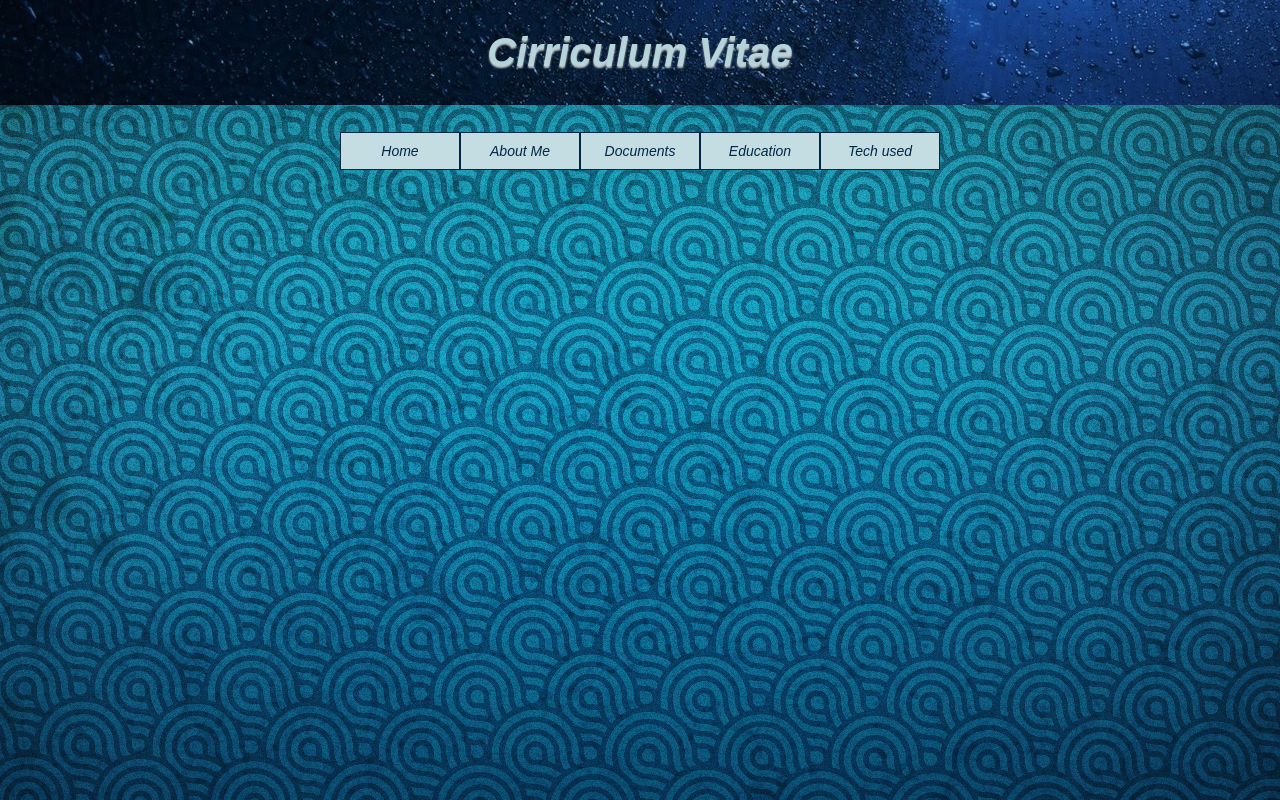
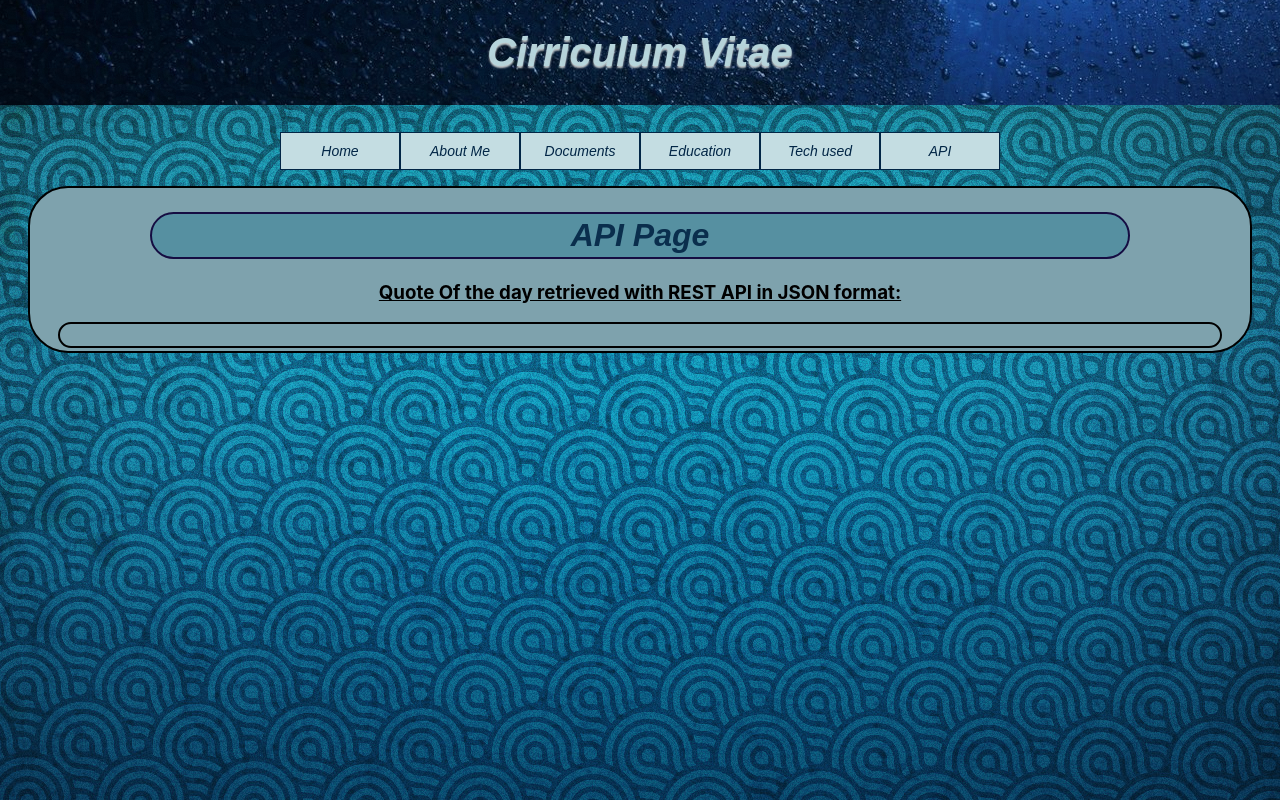
Before and after one commit to hannovdw/Project1, a React (Create React App) app in the folder project1/: page /api in a window 1280 px wide. Built offline with nearby package versions, Linux system fonts and the light colour scheme; no server answers.

Commit message:
Created API page and added quote

```diff
--- /dev/null
+++ b/project1/src/ApiMain.js
@@ -0,0 +1,15 @@
+import React from "react";
+import QuoteAPI from "./QuoteAPI";
+
+function ApiMain(){
+  return(
+    <div className = "paragraph">
+        <h1 className = "head">API Page</h1>
+        <h3><u>Quote Of the day retrieved with REST API in JSON format: </u></h3>
+        <QuoteAPI/>
+
+    </div>
+  );
+}
+
+export default ApiMain;
--- a/project1/src/App.js
+++ b/project1/src/App.js
@@ -3,8 +3,10 @@ import About from "./About";
 import Hobbies from"./Hobbies";
 import Nav from "./Nav";
 import Qualy from "./Qualy";
-import Twit from "./Twitter"
+import QuoteAPI from "./QuoteAPI";
+import Twit from "./Twitter";
 import Edex from "./Edex";
+import ApiMain from "./ApiMain";
 import {BrowserRouter as Router, Switch, Route} from 'react-router-dom';
 import Pic from "C:\\Users\\baren\\Desktop\\Studies\\323\\Project1\\project1\\src\\pic.JPG";
 
@@ -22,6 +24,7 @@ function App(){
       <Route path= "/Project1" component={Home} />
       <Route path= "/hobbies" component={Hobbies} />
       <Route path= "/qualifications" component={Qualy} />
+      <Route path= "/api" component={ApiMain} />
       <Route path= "/about" component={About} />
       <Route path= "/education" component={Edex} />
 
@@ -67,10 +70,7 @@ function setQuote(quote)
 
 
 const Home = () => (
-
   <div className="app">
-  {getQuote()}
-  {getQuote()}
   <div className = "head">
   <h3>Hanno Van der walt{getQuote()}</h3>
       <p>Cell: 0823054581</p>
@@ -79,6 +79,7 @@ const Home = () => (
   <p h1 className = "quote">Daily API quote: {quotefinal}</p>
 <img src = {Pic} alt="Picture" height="300" width="205" className="homeimage" />
 <Twit/>
+<QuoteAPI/>
 </div>
 );
 
--- a/project1/src/Nav.js
+++ b/project1/src/Nav.js
@@ -22,6 +22,10 @@ function Nav(){
       <Link to="/hobbies">
       <button className="btn">Tech used</button>
       </Link>
+      <Link to="/api">
+      <button className="btn">API</button>
+      </Link>
+
     </div>
   );
 }
--- /dev/null
+++ b/project1/src/QuoteAPI.js
@@ -0,0 +1,49 @@
+import React from "react";
+
+let quotefinal ="";
+
+
+function getQuote()
+{
+  let quote = '';
+  let edited = '';
+  let stringed = '';
+
+  fetch('https://quotes.rest/qod.json')
+  .then(function(response){
+    return response.json();
+  })
+  .then(function(jquotes){
+    quote = jquotes.contents.quotes[0].quote;
+    edited = quote;
+    return edited;
+  })
+  .then(function(quoteret){
+    stringed = quoteret.toString();
+    console.log(stringed);
+    setQuote(stringed);
+    return stringed;
+
+  })
+  .catch((err) => {
+    console.error(err);
+  })
+}
+
+function setQuote(quote)
+{
+  quotefinal = quote;
+  console.log(quotefinal);
+}
+
+
+function QuoteAPI(){
+  return(
+    <div className ="paragraph">
+        {getQuote()}
+        <p>{quotefinal}</p>
+    </div>
+  );
+}
+
+export default QuoteAPI;
--- a/project1/src/Twitter.js
+++ b/project1/src/Twitter.js
@@ -22,14 +22,13 @@ function getTwit()
  //       .filter(tweet => tweet.toLowerCase().includes('ElonMusk'));
  //       console.log(tweets);
         })
-
+ //     return tweets
 }
 
 function Twitter(){
-  getTwit();
     return(
       <div>
-        getTwit();
+       <h1>{getTwit()}</h1>
       </div>
     );
   }
```
